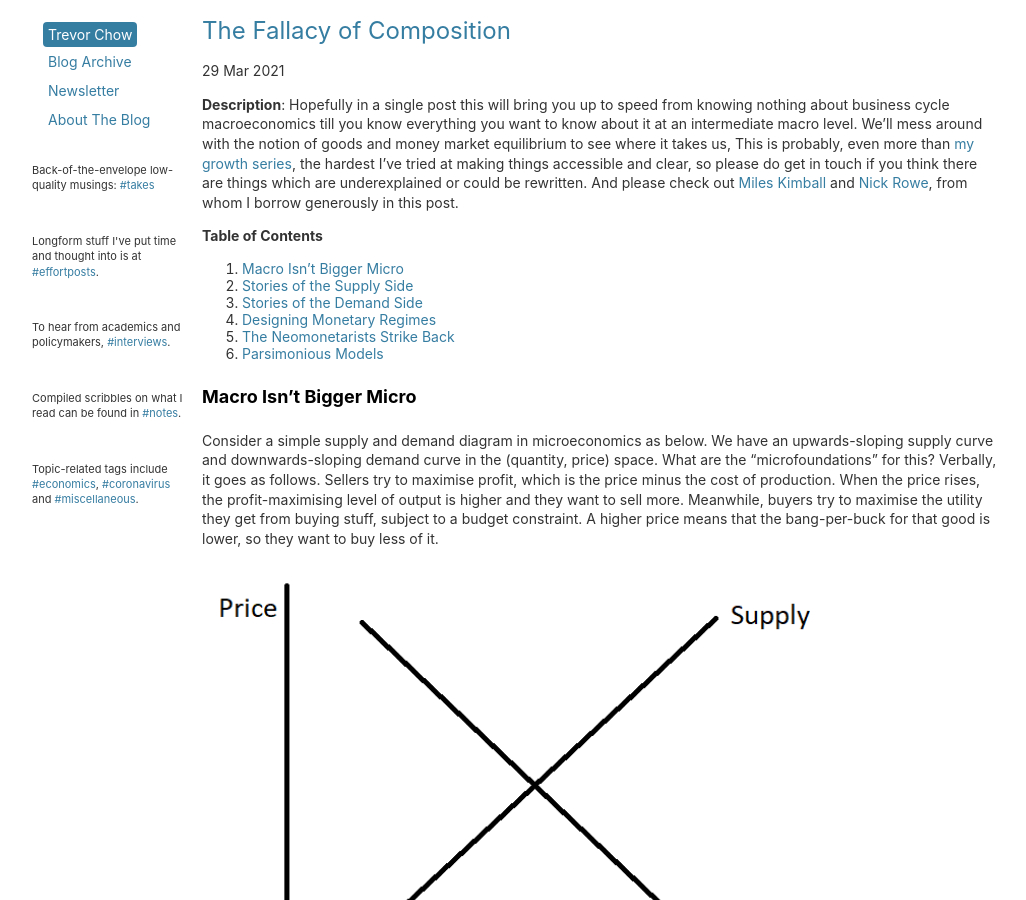
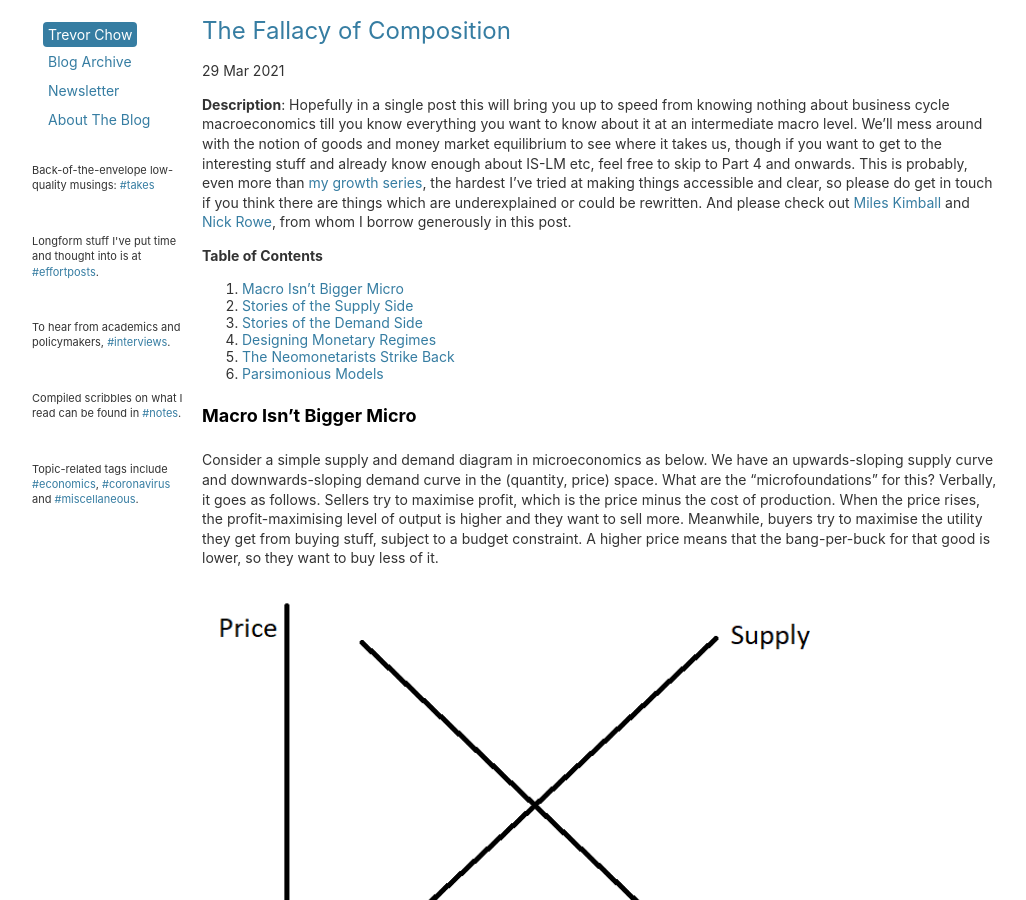
Before and after one commit to tmychow/tmychow.github.io, a Jekyll site: the page built from _posts/2021-03-29-the-fallacy-of-composition.md, in a window 1280 px wide and 900 px high. Shown: the whole window, without its empty margins (28-1054 px from the left). Built offline with Jekyll 4.4.1, drawn with Linux system fonts in a browser that asks for light colours; formulas are drawn with MathJax 3.

Commit message:
Update 2021-03-29-the-fallacy-of-composition.md

```diff
--- a/_posts/2021-03-29-the-fallacy-of-composition.md
+++ b/_posts/2021-03-29-the-fallacy-of-composition.md
@@ -5,7 +5,7 @@
 tags: economics effortposts
 ---
 
-**Description**: Hopefully in a single post this will bring you up to speed from knowing nothing about business cycle macroeconomics till you know everything you want to know about it at an intermediate macro level. We'll mess around with the notion of goods and money market equilibrium to see where it takes us, This is probably, even more than [my growth series](https://tmychow.com/blog/2020/07/02/growth-a-primer-in-three-parts), the hardest I've tried at making things accessible and clear, so please do get in touch if you think there are things which are underexplained or could be rewritten. And please check out [Miles Kimball](https://blog.supplysideliberal.com/) and [Nick Rowe](https://worthwhile.typepad.com/worthwhile_canadian_initi/nick-rowe/), from whom I borrow generously in this post.
+**Description**: Hopefully in a single post this will bring you up to speed from knowing nothing about business cycle macroeconomics till you know everything you want to know about it at an intermediate macro level. We'll mess around with the notion of goods and money market equilibrium to see where it takes us, though if you want to get to the interesting stuff and already know enough about IS-LM etc, feel free to skip to Part 4 and onwards. This is probably, even more than [my growth series](https://tmychow.com/blog/2020/07/02/growth-a-primer-in-three-parts), the hardest I've tried at making things accessible and clear, so please do get in touch if you think there are things which are underexplained or could be rewritten. And please check out [Miles Kimball](https://blog.supplysideliberal.com/) and [Nick Rowe](https://worthwhile.typepad.com/worthwhile_canadian_initi/nick-rowe/), from whom I borrow generously in this post.
 
 **Table of Contents**
 
```
